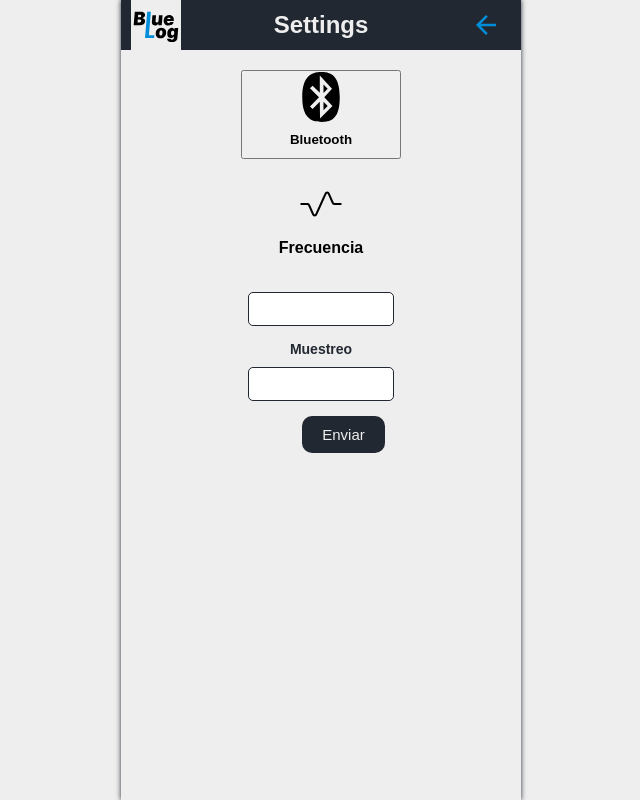
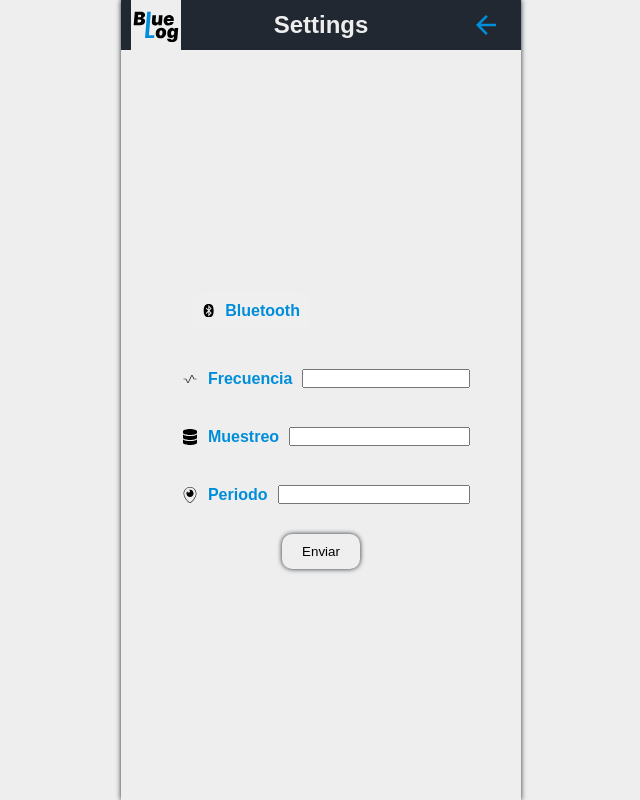
Before and after one commit to jdavidram/bluelog, a React (Create React App) app: page /#/set in a window 1280 px wide. Shown: the whole page, without its empty margins (319-959 px from the left). Built offline with nearby package versions, Linux system fonts and the light colour scheme.

Commit message:
Beautiful

```diff
--- a/src/App/App.jsx
+++ b/src/App/App.jsx
@@ -1,4 +1,5 @@
 import { HashRouter, Routes, Route } from 'react-router-dom';
+import { useState } from 'react';
 import './App.scss';
 import { Animation } from './Layout/Animation';
 import { Login } from './Login/Login';
@@ -11,6 +12,12 @@ import {Estadistics} from './Analyst/Estadistics';
 import {Graphics} from './Analyst/Graphics';
 
 function App() {
+  const [sensor, setSensor] = useState({
+    "bluetooth": "",
+    "frecuency": "",
+    "muestreo": "",
+    "periodo": ""
+  });
   return (
     <HashRouter>
       <Animation />
@@ -45,12 +52,12 @@ function App() {
         } />
         <Route path="/set" element={
           <Layout title="settings">
-            <Settings />
+            <Settings sensor={ sensor } setSensor={ setSensor } />
           </Layout>
         } />
-        <Route path="/bluetooth" element={
+        <Route path="/set/bluetooth" element={
           <Layout title="Bluetooth">
-            <Bluetooth />
+            <Bluetooth sensor={ sensor } setSensor={ setSensor } />
           </Layout>
         } />
         <Route path="/*" element={<h1 id="error">ERROR 404</h1>} />
--- a/src/App/Layout/Layout.jsx
+++ b/src/App/Layout/Layout.jsx
@@ -31,12 +31,13 @@ function Header({ title }) {
     };
 
     const currentIcon = location.pathname === '/anal' ? reactIcons['settings'] : reactIcons[title];
+    const routes = ["/anal", "/graphics", "/estadistics", "/set", "/set/bluetooth"];
 
     return (
         <header>
             <Logo />
             <h2>{ title }</h2>
-            { (location.pathname === '/bluetooth' || location.pathname === '/set' || location.pathname === '/estadistics'|| location.pathname === '/graphics'|| location.pathname === '/anal') ? (
+            { (routes.indexOf(location.pathname) >= 0) ? (
                 <IoMdArrowBack onClick={() => navigate(-1)} />
             ) : (
                 currentIcon
--- a/src/App/Settings/Settings.jsx
+++ b/src/App/Settings/Settings.jsx
@@ -1,84 +1,65 @@
-import React, { useState } from "react";
-import { FaBluetooth } from "react-icons/fa";
+import { FaBluetooth, FaDatabase, FaPeriscope } from "react-icons/fa";
 import { CiWavePulse1 } from "react-icons/ci";
 import { NavLink, useNavigate } from "react-router-dom";
 import "./Settings.scss";
 
-function Settings() {
+function Settings({ sensor, setSensor }) {
     let navigate = useNavigate();
-    const [frecuencia, setFrecuencia] = useState('');
-    const [muestreo, setMuestreo] = useState('');
 
     const handleBluetoothClick = () => {
-        navigate('/bluetooth');
+        navigate('/set/bluetooth');
     };
 
     const handleSubmit = (e) => {
         e.preventDefault();
 
         // Aquí puedes manejar los datos del formulario
-        console.log('Frecuencia:', frecuencia);
-        console.log('Muestreo:', muestreo);
+        console.log('Frecuencia:', sensor.frecuency);
+        console.log('Muestreo:', sensor.muestreo);
+        setSensor(sensor);
 
         // Limpiar campos después de enviar
-        setFrecuencia('');
-        setMuestreo('');
+        // setFrecuencia('');
+        // setMuestreo('');
     };
 
     return (
         <section className="settings">
-            <Button icon={<FaBluetooth />} name="Bluetooth" onClick={handleBluetoothClick} />
-
-            <article className="article">
+            <form action="get" method="get" onSubmit={ handleSubmit }>
+                <label htmlFor="bluetooth">
+                    <button type="button" onClick={ handleBluetoothClick }>
+                        <FaBluetooth />
+                        <h4>Bluetooth</h4>
+                    </button>
+                    <h4>{ sensor.bluetooth }</h4>
+                </label>
+                <label htmlFor="Frecuency">
                     <span>
                         <CiWavePulse1 />
                         <h4>Frecuencia</h4>
                     </span>
-                <form onSubmit={handleSubmit}>
-                    <label htmlFor="frecuencia">
-                        <input
-                            type="number"
-                            name="frecuencia"
-                            id="frecuencia"
-                            value={frecuencia}
-                            onChange={(e) => setFrecuencia(e.target.value)}
-                            min="1"
-                            max="5000"
-                            required
-                        />
+                    <input type="number" name="frecuency" id="frecuency" onChange={ (e) => sensor.frecuency = e.target.value } min="1" max="5000" />
                 </label>
-                    <label htmlFor="muestreo">
+                <label htmlFor="Muestreo">
+                    <span>
+                        <FaDatabase />
                         <h4>Muestreo</h4>
-                        <input
-                            type="number"
-                            name="muestreo"
-                            id="muestreo"
-                            value={muestreo}
-                            onChange={(e) => setMuestreo(e.target.value)}
-                            required
-                        />
+                    </span>
+                    <input type="number" name="muestreo" id="muestreo" onChange={ (e) => sensor.muestreo = e.target.value } />
                 </label>
+                <label htmlFor="Muestreo">
+                    <span>
+                        <FaPeriscope />
+                        <h4>Periodo</h4>
+                    </span>
+                    <input type="number" name="periodo" id="periodo" onChange={ (e) => sensor.periodo = e.target.value } />
+                </label>
+            </form>
             <NavLink to="/anal">
-                    <button className="start-button">Enviar</button>
+                    <button className="start-button" onClick={ setSensor(sensor) }>Enviar</button>
             </NavLink>
-                </form>
-            </article>
-
-
         </section>
     );
 }
 
-function Button({ icon, name, onClick, children }) {
-    return (
-        <button className="button" onClick={onClick}>
-            <span>
-                {icon}
-                <h4>{name}</h4>
-            </span>
-            {children} {/* Renderiza el input si está presente */}
-        </button>
-    );
-}
-
 export { Settings };
--- a/src/App/Settings/Settings.scss
+++ b/src/App/Settings/Settings.scss
@@ -3,102 +3,172 @@
 section.settings {
     display: flex;
     flex-direction: column;
-    margin: 5% 30% 30%; /* Margen de 5% para los lados izquierdo y derecho, y de 5% para la parte inferior */
-    button,
-    article {
+    align-items: center;
+    justify-content: center;
+    form {
         display: flex;
-        flex-direction: column; /* Para que el texto esté siempre debajo del icono */
-        justify-content: center; /* Centra el contenido verticalmente */
-        align-items: center; /* Centra el contenido horizontalmente */
-        margin-bottom: 20px; /* Espacio entre los botones */
-        span {
+        flex-direction: column;
+        align-items: stretch;
+        justify-content: center;
+        label {
+            padding: 10px;
             display: flex;
-            flex-direction: column; /* Para que el texto esté siempre debajo del icono */
-            align-items: center; /* Centra el contenido horizontalmente */
-            svg {
-                width: 50px;
-                height: 50px;
+            align-items: center;
+            button {
+                display: flex;
+                justify-content: center;
+                align-items: center;
+                margin: 10px 20px;
+                padding: 10px;
+                border: none;
+                border-radius: 10px;
+                cursor: pointer;
+                transition: 0.5s all ease;
+                &:hover {
+                    background-color: $grey;
+                }
+                svg {
+                    margin-right: 10px;
+                }
+                h4 {
+                    font-size: 1.2em;
+                    color: $main;
+                }
             }
-            h4 {
+            span {
+                display: flex;
+                justify-content: center;
+                align-items: center;
                 padding: 10px;
-                margin: 0; /* Elimina el margen predeterminado del h4 */
+                svg {
+                    margin-right: 10px;
+                }
+                h4 {
+                    color: $main;
+                }
+            }
+            input {
+                width: calc(100%);
             }
         }
     }
-
-    /* Estilos para el formulario de frecuencia y muestreo */
-    form {
-        display: flex;
-        flex-direction: column; /* Alinea los campos del formulario en columna */
-        align-items: center; /* Centra los campos horizontalmente */
-        width: 100%; /* Ajusta el ancho del formulario */
-        margin-top: 20px; /* Espacio entre el formulario y los elementos superiores */
-
-        label {
-            display: flex;
-            flex-direction: column; /* Alinea el label y el input en columna */
-            align-items: center; /* Centra el contenido del label horizontalmente */
-            margin-bottom: 15px; /* Espacio entre los labels */
-            width: 80%; /* Ancho del label */
-
-            h4 {
-                margin-bottom: 5px; /* Espacio entre el texto del label y el input */
-                color: $black; /* Color del texto del label */
-                font-size: 14px; /* Tamaño de fuente */
-            }
-
-            input {
-                width: 100%; /* Ancho completo del input */
-                padding: 8px; /* Espaciado interno del input */
-                border: 1px solid $black; /* Borde del input */
-                border-radius: 5px; /* Bordes redondeados */
-                font-size: 14px; /* Tamaño de fuente */
-                text-align: center; /* Centra el texto dentro del input */
-                margin-top: 5px; /* Espacio entre el label y el input */
-
-                &:focus {
-                    outline: none; /* Elimina el borde predeterminado en foco */
-                    border-color: $main; /* Color del borde en foco */
-                    box-shadow: 0 0 5px $main; /* Sombra en foco */
-                }
-            }
-        }
-
-        button[type="submit"] {
+    a {
+        text-decoration: none;
+        button.start-button {
+            margin: 10px;
             padding: 10px 20px;
+            outline: none;
             border: none;
             border-radius: 10px;
-            font-size: 15px;
+            box-shadow: 0 0 5px $black;
             cursor: pointer;
-            color: $white;
-            background-color: $black;
-            transition: 0.5s all ease;
-
-            &:hover {
-                color: $black;
-                background-color: $main;
-            }
-        }
-    }
-
-    a {
-        text-decoration: none;
-        button {
-            display: flex;
-            flex-direction: center;
-            margin: 0px 0px 0px 45px;
-            padding: 10px 20px;
-            border: none;
-            border-radius: 10px;
-            font-size: 15px;
-            cursor: pointer;
-            color: $white;
-            background-color: $black;
             transition: 0.5s all ease;
             &:hover {
-                color: $black;
                 background-color: $main;
             }
         }
     }
 }
+
+// section.settings {
+//     display: flex;
+//     flex-direction: column;
+//     margin: 5% 30% 30%; /* Margen de 5% para los lados izquierdo y derecho, y de 5% para la parte inferior */
+//     button,
+//     article {
+//         display: flex;
+//         flex-direction: column; /* Para que el texto esté siempre debajo del icono */
+//         justify-content: center; /* Centra el contenido verticalmente */
+//         align-items: center; /* Centra el contenido horizontalmente */
+//         margin-bottom: 20px; /* Espacio entre los botones */
+//         span {
+//             display: flex;
+//             justify-content: center;
+//             align-items: center; /* Centra el contenido horizontalmente */
+//             svg {
+//                 width: 50px;
+//                 height: 50px;
+//             }
+//             h4 {
+//                 padding: 10px;
+//                 margin: 0; /* Elimina el margen predeterminado del h4 */
+//             }
+//         }
+//     }
+
+//     /* Estilos para el formulario de frecuencia y muestreo */
+//     form {
+//         display: flex;
+//         flex-direction: column; /* Alinea los campos del formulario en columna */
+//         align-items: center; /* Centra los campos horizontalmente */
+//         width: 100%; /* Ajusta el ancho del formulario */
+//         margin-top: 20px; /* Espacio entre el formulario y los elementos superiores */
+
+//         label {
+//             display: flex;
+//             flex-direction: column; /* Alinea el label y el input en columna */
+//             align-items: center; /* Centra el contenido del label horizontalmente */
+//             margin-bottom: 15px; /* Espacio entre los labels */
+//             width: 80%; /* Ancho del label */
+
+//             h4 {
+//                 margin-bottom: 5px; /* Espacio entre el texto del label y el input */
+//                 color: $black; /* Color del texto del label */
+//                 font-size: 14px; /* Tamaño de fuente */
+//             }
+
+//             input {
+//                 width: 100%; /* Ancho completo del input */
+//                 padding: 8px; /* Espaciado interno del input */
+//                 border: 1px solid $black; /* Borde del input */
+//                 border-radius: 5px; /* Bordes redondeados */
+//                 font-size: 14px; /* Tamaño de fuente */
+//                 text-align: center; /* Centra el texto dentro del input */
+//                 margin-top: 5px; /* Espacio entre el label y el input */
+
+//                 &:focus {
+//                     outline: none; /* Elimina el borde predeterminado en foco */
+//                     border-color: $main; /* Color del borde en foco */
+//                     box-shadow: 0 0 5px $main; /* Sombra en foco */
+//                 }
+//             }
+//         }
+
+//         button[type="submit"] {
+//             padding: 10px 20px;
+//             border: none;
+//             border-radius: 10px;
+//             font-size: 15px;
+//             cursor: pointer;
+//             color: $white;
+//             background-color: $black;
+//             transition: 0.5s all ease;
+
+//             &:hover {
+//                 color: $black;
+//                 background-color: $main;
+//             }
+//         }
+//     }
+
+//     a {
+//         text-decoration: none;
+//         button {
+//             display: flex;
+//             flex-direction: center;
+//             margin: 0px 0px 0px 45px;
+//             padding: 10px 20px;
+//             border: none;
+//             border-radius: 10px;
+//             font-size: 15px;
+//             cursor: pointer;
+//             color: $white;
+//             background-color: $black;
+//             transition: 0.5s all ease;
+//             &:hover {
+//                 color: $black;
+//                 background-color: $main;
+//             }
+//         }
+//     }
+// }
```
Also changed, not shown: src/App/Settings/Bluetooth.jsx (+6 -26 lines). Lines whose indentation alone changed are shown as unchanged.
